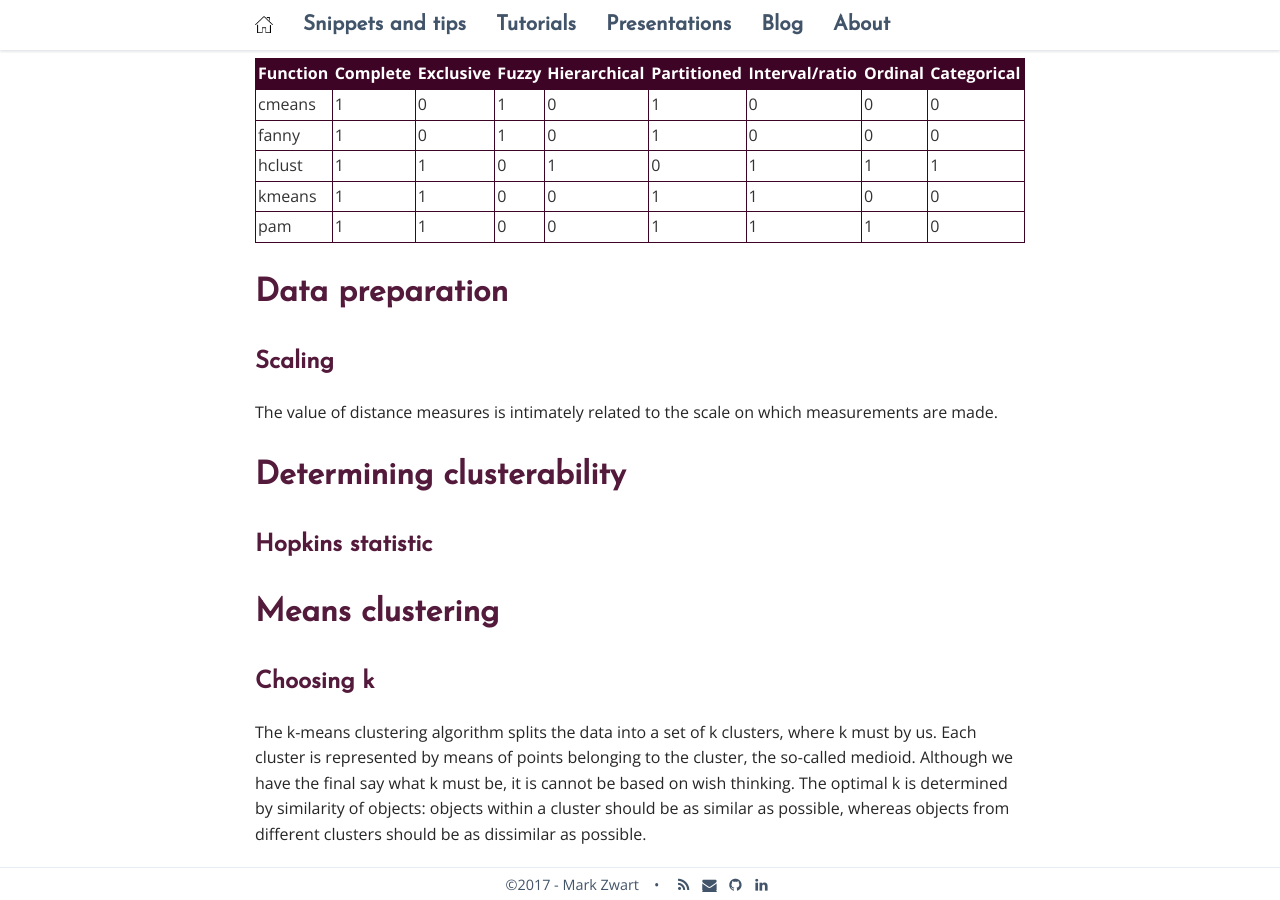
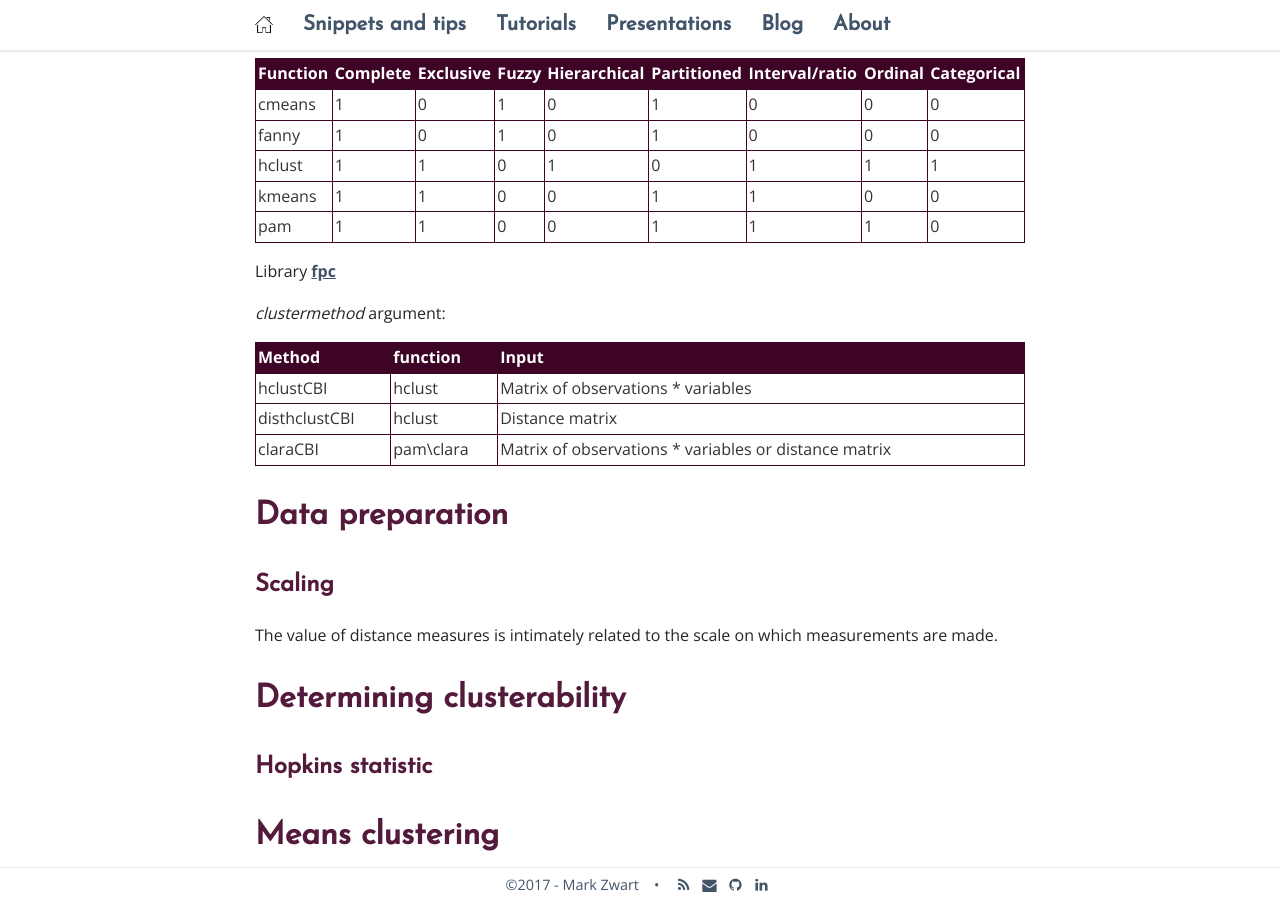
Before and after one commit to mark-me/mark-me.github.io, a Jekyll site: the page built from _pages/tutorials/clustering-mds/clustering-mds.md, in a window 1280 px wide and 900 px high, scrolled down 3752 px. Built offline with Jekyll 4.4.1, drawn with Linux system fonts in a browser that asks for light colours; nearby versions of some CDN libraries; comment, search, counter and statistics services are not loaded.

Commit message:
Update clustering-mds.md

```diff
--- a/_pages/tutorials/clustering-mds/clustering-mds.md
+++ b/_pages/tutorials/clustering-mds/clustering-mds.md
@@ -107,6 +107,18 @@ So here's your decision tree:
 |hclust | 1 | 1 | 0 | 1 | 0 | 1 | 1 | 1 |
 |kmeans | 1 | 1 | 0 | 0 | 1 | 1 | 0 | 0 |
 |pam | 1 | 1 | 0 | 0 | 1 | 1 | 1 | 0  |
+
+Library **[fpc](https://www.rdocumentation.org/packages/fpc)**
+
+_clustermethod_ argument:
+
+| Method        | function  | Input                              |
+| :---          | :----     | : ----                             |
+| hclustCBI     | hclust    | Matrix of observations * variables |
+| disthclustCBI | hclust    | Distance matrix                    |
+| claraCBI      | pam\clara | Matrix of observations * variables or distance matrix |
+
+
 
 # Data preparation
 
```
